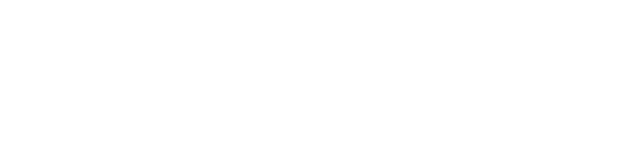
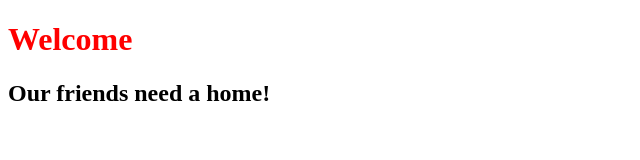
Before and after one commit to frapollif/progetto3-html, a plain HTML site: page index.html in a window 1280 px wide. Shown: the whole page, without its empty margins (0-640 px from the left). Drawn offline with Linux system fonts and the light colour scheme.

Commit message:
header+ file css

```diff
--- a/index.html
+++ b/index.html
@@ -3,8 +3,15 @@
 <head>
     <meta charset="UTF-8">
     <meta name="viewport" content="width=device-width, initial-scale=1.0">
-    <title>Document</title>
+    <title>Animali</title>
+    <link href="styles.css" rel="stylesheet">
+
 </head>
 <body>
+    <div>
+        <h1>Welcome</h1>
+        <h2>Our friends need a home!</h2>
+    </div>
+
 </body>
 </html>
--- a/styles.css
+++ b/styles.css
@@ -0,0 +1,3 @@
+h1 {
+    color: red;
+}
```
